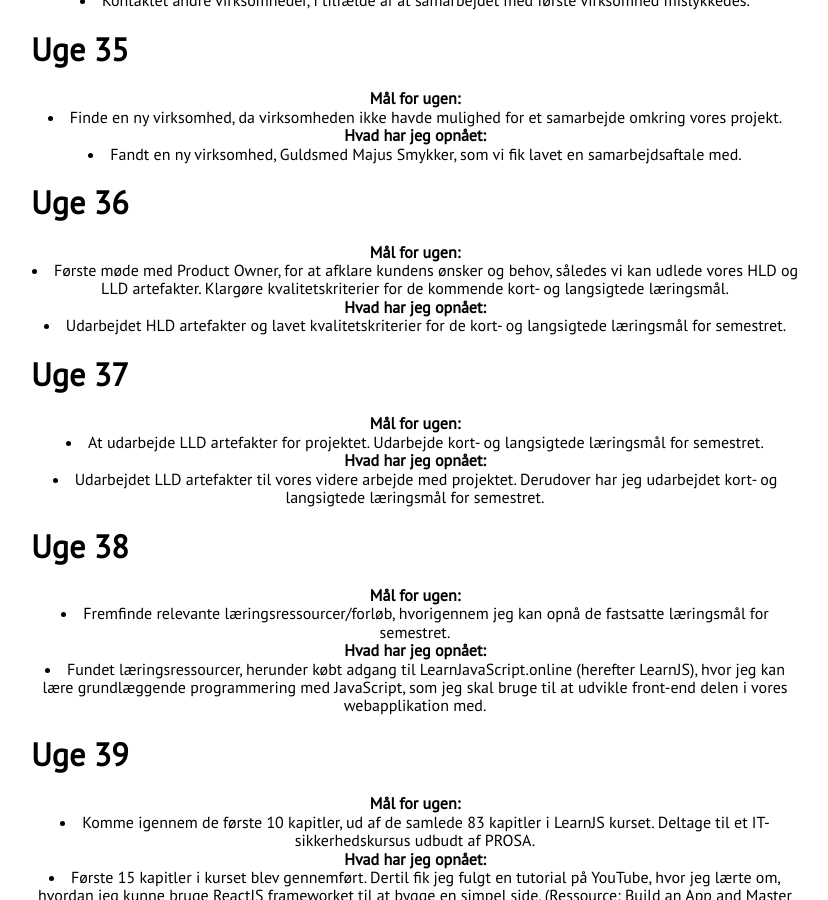
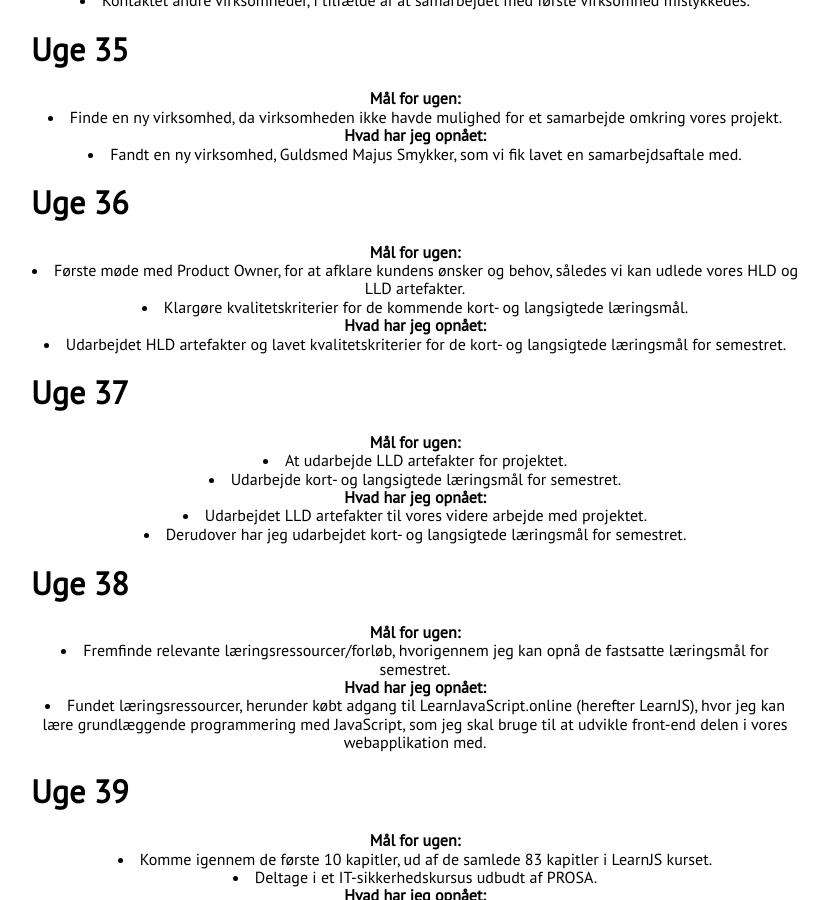
Before and after one commit to EmreAltiintas/portfolio, a Jekyll site: the page built from index.html, in a window 1280 px wide and 900 px high, scrolled down 3178 px. Shown: the whole window, without its empty margins (225-1053 px from the left). Built offline with Jekyll 4.4.1, drawn with Linux system fonts in a browser that asks for light colours; nearby versions of some CDN libraries; some of the changed text lies outside the part shown.

Commit message:
Update projects.html

```diff
--- a/_includes/projects.html
+++ b/_includes/projects.html
@@ -6,7 +6,8 @@
             <h1>Uge 34</h1>
             <div class="goals">
                 <strong>Mål for ugen:</strong>
-                <li>Kontakte virksomhed ift. muligt samarbejde vedr. projekt, med udgangspunkt i vores respektive valgfag.</li>
+                <li>Kontakte virksomhed ift. muligt samarbejde vedr. projekt, med udgangspunkt i vores respektive valgfag.<br></li>
+
                 <strong>Hvad har jeg opnået:</strong>
                 <li>Kontaktet andre virksomheder, i tilfælde af at samarbejdet med første virksomhed mislykkedes.</li>
             </div>
@@ -15,7 +16,8 @@
             <h1>Uge 35</h1>
             <div class="goals">
                 <strong>Mål for ugen:</strong>
-                <li>Finde en ny virksomhed, da virksomheden ikke havde mulighed for et samarbejde omkring vores projekt.</li>
+                <li>Finde en ny virksomhed, da virksomheden ikke havde mulighed for et samarbejde omkring vores projekt.<br></li>
+
                 <strong>Hvad har jeg opnået:</strong>
                 <li>Fandt en ny virksomhed, Guldsmed Majus Smykker, som vi fik lavet en samarbejdsaftale med.</li>
             </div>
@@ -24,7 +26,9 @@
             <h1>Uge 36</h1>
             <div class="goals">
                 <strong>Mål for ugen:</strong>
-                <li>Første møde med Product Owner, for at afklare kundens ønsker og behov, således vi kan udlede vores HLD og LLD artefakter. Klargøre kvalitetskriterier for de kommende kort- og langsigtede læringsmål.</li>
+                <li>Første møde med Product Owner, for at afklare kundens ønsker og behov, således vi kan udlede vores HLD og LLD artefakter.</li>
+                <li>Klargøre kvalitetskriterier for de kommende kort- og langsigtede læringsmål.<br></li>
+
                 <strong>Hvad har jeg opnået:</strong>
                 <li>Udarbejdet HLD artefakter og lavet kvalitetskriterier for de kort- og langsigtede læringsmål for semestret.</li>
             </div>
@@ -33,16 +37,20 @@
             <h1>Uge 37</h1>
             <div class="goals">
                 <strong>Mål for ugen:</strong>
-                <li>At udarbejde LLD artefakter for projektet. Udarbejde kort- og langsigtede læringsmål for semestret.</li>
+                <li>At udarbejde LLD artefakter for projektet.</li>
+                <li>Udarbejde kort- og langsigtede læringsmål for semestret.<br></li>
+
                 <strong>Hvad har jeg opnået:</strong>
-                <li>Udarbejdet LLD artefakter til vores videre arbejde med projektet. Derudover har jeg udarbejdet kort- og langsigtede læringsmål for semestret.</li>
+                <li>Udarbejdet LLD artefakter til vores videre arbejde med projektet.</li>
+                <li>Derudover har jeg udarbejdet kort- og langsigtede læringsmål for semestret.</li>
             </div>
             <!-- NY UGE -->
 
             <h1>Uge 38</h1>
             <div class="goals">
                 <strong>Mål for ugen:</strong>
-                <li>Fremfinde relevante læringsressourcer/forløb, hvorigennem jeg kan opnå de fastsatte læringsmål for semestret.</li>
+                <li>Fremfinde relevante læringsressourcer/forløb, hvorigennem jeg kan opnå de fastsatte læringsmål for semestret.<br></li>
+
                 <strong>Hvad har jeg opnået:</strong>
                 <li>Fundet læringsressourcer, herunder købt adgang til LearnJavaScript.online (herefter LearnJS), hvor jeg kan lære grundlæggende programmering med JavaScript, som jeg skal bruge til at udvikle front-end delen i vores webapplikation med.</li>
             </div>
@@ -50,15 +58,22 @@
             <h1>Uge 39</h1>
             <div class="goals">
                 <strong>Mål for ugen:</strong>
-                <li>Komme igennem de første 10 kapitler, ud af de samlede 83 kapitler i LearnJS kurset. Deltage til et IT-sikkerhedskursus udbudt af PROSA.</li>
+                <li>Komme igennem de første 10 kapitler, ud af de samlede 83 kapitler i LearnJS kurset.</li>
+                <li>Deltage i et IT-sikkerhedskursus udbudt af PROSA.<br></li>
+
                 <strong>Hvad har jeg opnået:</strong>
-                <li>Første 15 kapitler i kurset blev gennemført. Dertil fik jeg fulgt en tutorial på YouTube, hvor jeg lærte om, hvordan jeg kunne bruge ReactJS frameworket til at bygge en simpel side. (Ressource: Build an App and Master React - LINK: https://www.youtube.com/watch?v=b9eMGE7QtTk). Ydermere deltog jeg i et 3 timer langt kursus om IT-sikkerhed, udbudt af PROSA.</li>
+                <li>Første 15 kapitler i kurset blev gennemført.</li>
+                <li>Jeg fik fulgt en tutorial på YouTube, hvor jeg lærte om, hvordan jeg kunne bruge ReactJS frameworket til at bygge en simpel side. (Ressource: Build an App and Master React - LINK: https://www.youtube.com/watch?v=b9eMGE7QtTk).</li>
+                <li>Deltog jeg i et 3 timer langt kursus om IT-sikkerhed, udbudt af PROSA.</li>
             </div>
 
             <h1>Uge 40</h1>
             <div class="goals">
                 <strong>Mål for ugen:</strong>
-                <li>Komme igennem de næste 10 kapitler (11-20) i LearnJS kurset. Finde ressourcer til at lære ReactJS med, da det skal bruges som framework til vores webapp. Møde med PO angående designvalg, kalenderfunktion og OTP.</li>
+                <li>Komme igennem de næste 10 kapitler (11-20) i LearnJS kurset.</li>
+                <li>Finde ressourcer til at lære ReactJS med, da det skal bruges som framework til vores webapp.</li>
+                <li>Møde med PO angående designvalg, kalenderfunktion og OTP.<br></li>
+
                 <strong>Hvad har jeg opnået:</strong>
                 <li>Nået til kapitel 31 i LearnJS kurset og fundet et "Scrimba" kursus om ReactJS, som jeg skal følge, når jeg er nået forbi 'Fetch API' delen i LearnJS kurset.</li>
             </div>
@@ -68,7 +83,7 @@
                 <strong>Mål for ugen:</strong>
                 <li>Komme igennem de næste 10 kapitler (31-40) i LearnJS kurset.</li>
                 <strong>Hvad har jeg opnået:</strong>
-                <li></li>
+
             </div>
         </div>
     </section>
```
